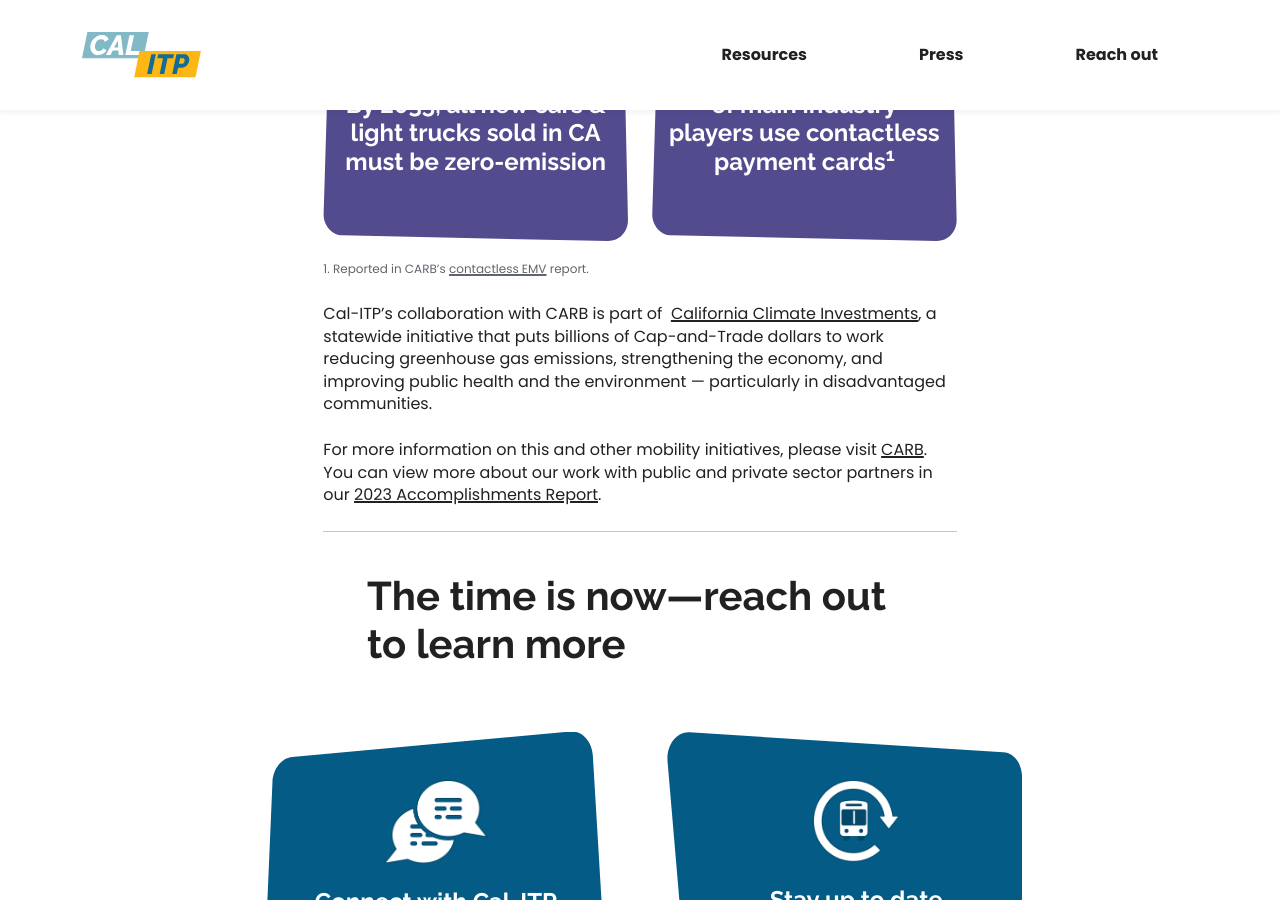
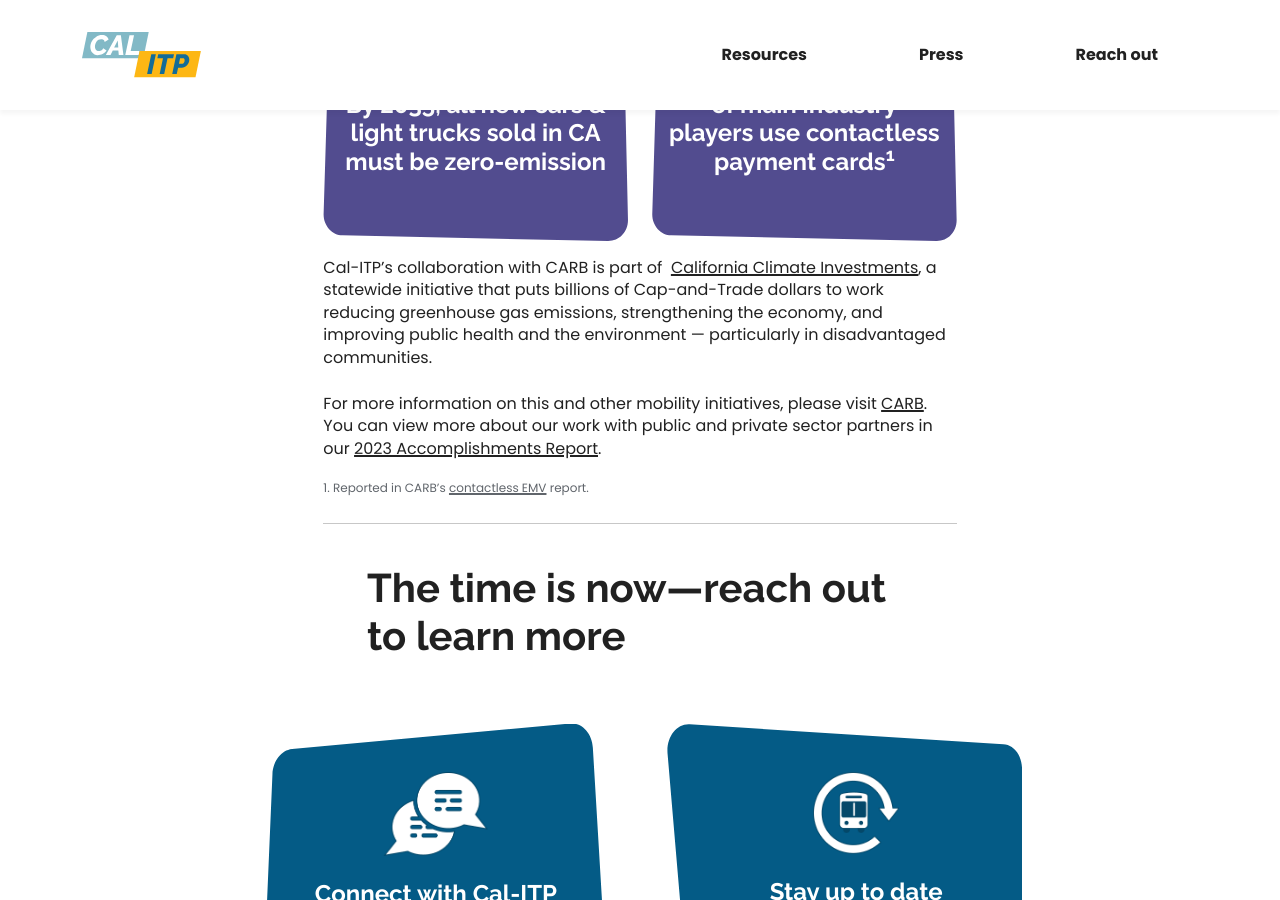
Before and after one commit to cal-itp/calitp.org, a Jekyll site: the page built from src/partners.html, in a window 1280 px wide and 900 px high, scrolled down 2387 px. Built offline with Jekyll 4.4.1, drawn with Linux system fonts in a browser that asks for light colours; some of the changed lines change nothing that is shown.

Commit message:
fix(partners): move source

```diff
--- a/src/partners.html
+++ b/src/partners.html
@@ -157,16 +157,6 @@
             </div>
           </div>
         </div>
-        <small class="text-body-tertiary"
-          >1. Reported in CARB’s
-          <a
-            target="_blank"
-            class="small link-body-emphasis fs-7 fw-normal"
-            href="https://ww2.arb.ca.gov/sites/default/files/2024-06/CARB%20cEMV%20Penetration%20Report%20ADAReview_1.pdf"
-            >contactless EMV</a
-          >
-          report.
-        </small>
         <p class="mt-3 mt-md-4 pb-2">
           Cal-ITP’s collaboration with CARB is part of  <a
           target="_blank"
@@ -186,6 +176,16 @@
             >2023 Accomplishments Report</a
           >.
         </p>
+        <small class="text-body-tertiary"
+        >1. Reported in CARB’s
+        <a
+          target="_blank"
+          class="small link-body-emphasis fs-7 fw-normal"
+          href="https://ww2.arb.ca.gov/sites/default/files/2024-06/CARB%20cEMV%20Penetration%20Report%20ADAReview_1.pdf"
+          >contactless EMV</a
+        >
+        report.
+      </small>
       </section>
 
       <hr class="py-2 my-4" />
```
